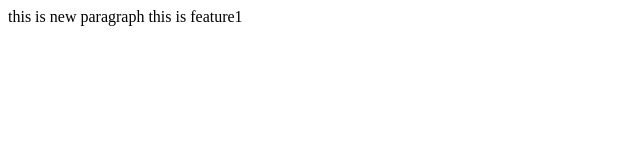
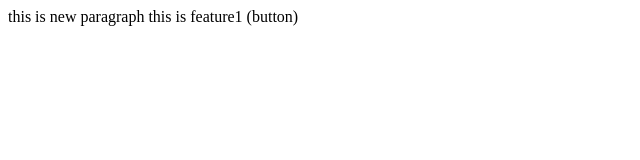
Before and after one commit to Vikas7225/Localrepo, a plain HTML site: page index.html in a window 1280 px wide. Shown: the full height of the page, 0-640 px from the left. Drawn offline with Linux system fonts and the light colour scheme.

Commit message:
add button

```diff
--- a/index.html
+++ b/index.html
@@ -1,2 +1,2 @@
 <pr> this is new paragraph</pr>
-<pr> this is feature1 </pr>
+<pr> this is feature1 (button)</pr>
```
